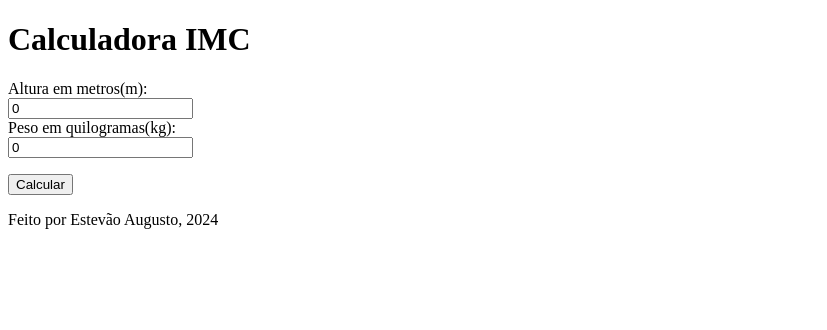
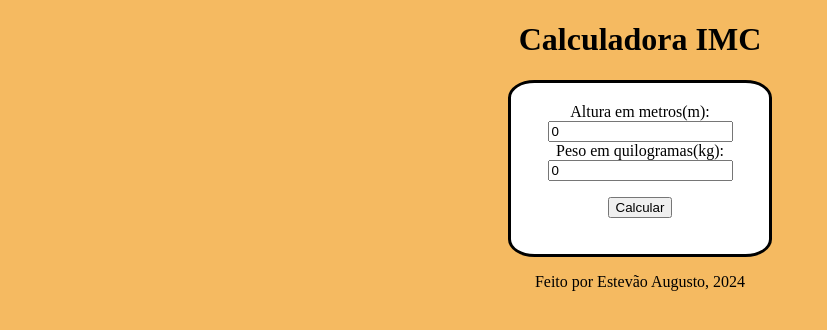
Before and after one commit to EstevaoAugusto/EstevaoAugusto.github.io, a plain HTML site: page index.html in a window 1280 px wide. Shown: the whole page, without its empty margins (0-827 px from the left). Drawn offline with Linux system fonts and the light colour scheme.

Commit message:
feat: style added

```diff
--- a/index.html
+++ b/index.html
@@ -4,18 +4,19 @@
     <meta charset="UTF-8">
     <meta name="viewport" content="width=device-width, initial-scale=1.0">
     <title>IMC</title>
+    <link rel="stylesheet" href="style.css" />
 </head>
 <body>
 
     <h1>Calculadora IMC</h1>
 
-    <form> <!-- Este é o formulario -->
+    <form id="formulario"> <!-- Este é o formulario -->
         <label for="fname">Altura em metros(m):</label><br>
         <input type="number" id="alturaTxt" min="0" value="0" step="0.01"><br>
         <label for="lname">Peso em quilogramas(kg):</label><br>
         <input type="number" id="pesoTxt" min="0" value="0" step="0.01">
         <p></p>
-        <button type="button" onclick="carregar()">Calcular</button>
+        <button type="button" onclick="carregar()" >Calcular</button>
 
         <p id="res"></p>
         <p id="tipo"></p>
--- /dev/null
+++ b/style.css
@@ -0,0 +1,13 @@
+#formulario{
+    border-style: solid;
+    border-color: rgb(0, 0, 0);
+    background-color: rgb(255, 255, 255);
+    border-radius: 10%;
+    margin-inline: 500px;
+    padding: 20px;
+}
+
+body{
+    background-color: rgb(245, 186, 97);
+    text-align: center;
+}
```
